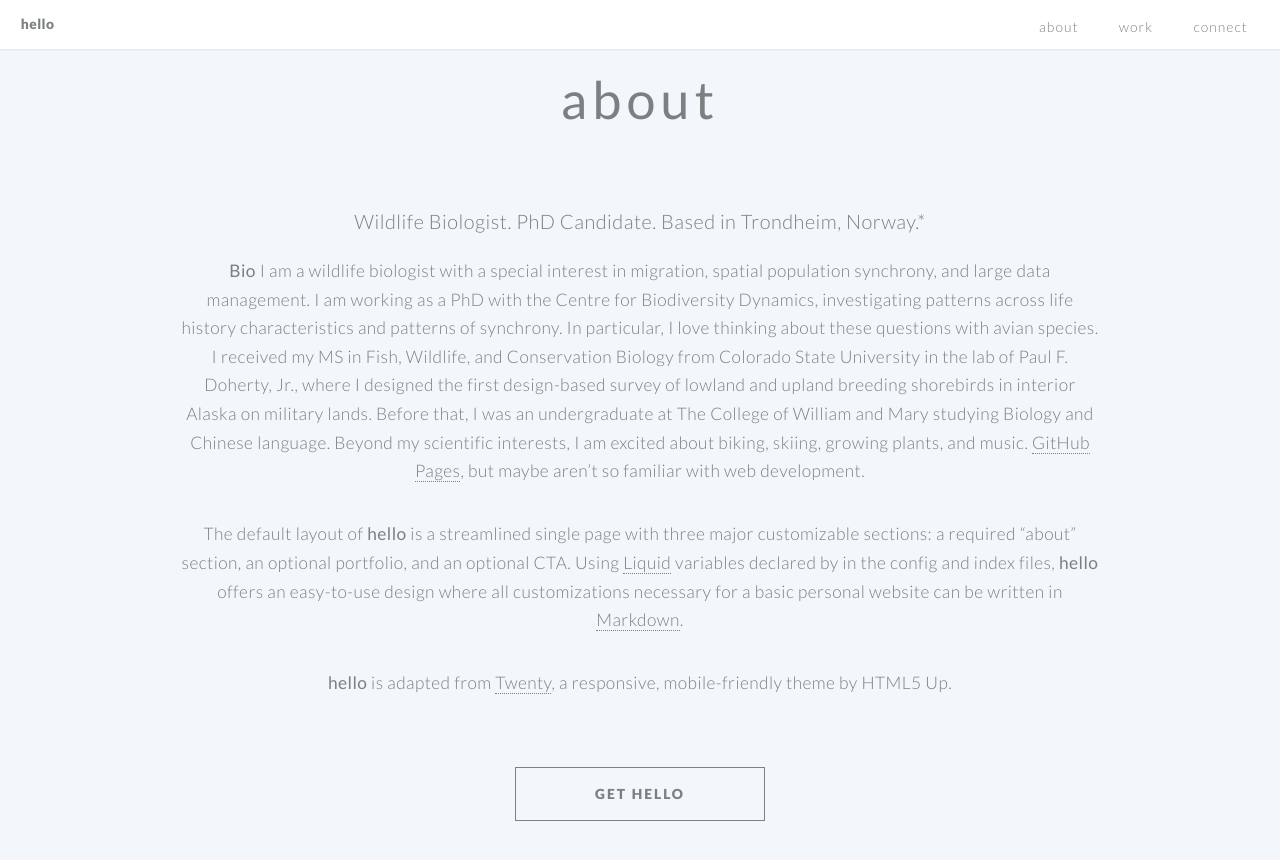
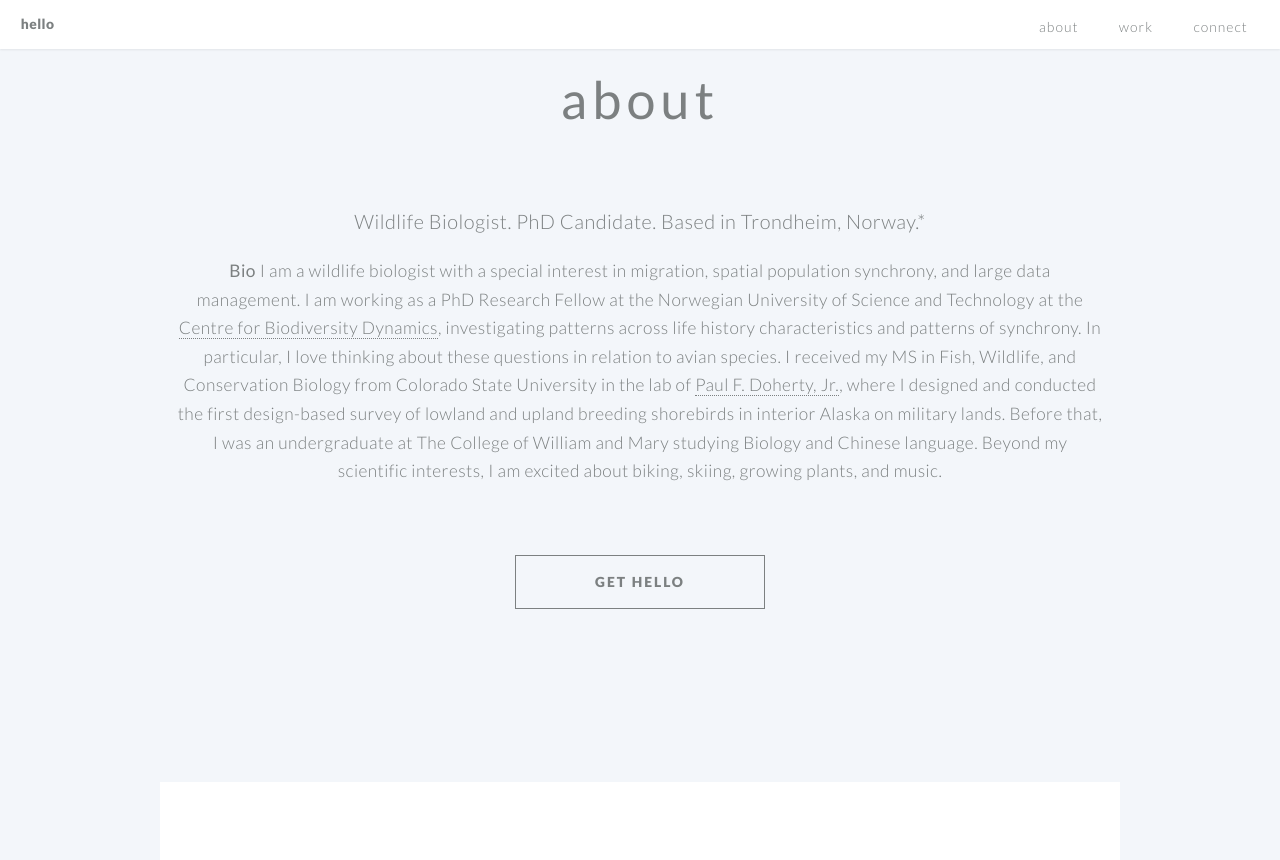
Before and after one commit to EllenCMartin/EllenCMartin.github.io, a Jekyll site: the page built from index.md, in a window 1280 px wide and 900 px high, scrolled down 662 px. Shown: the top 860 px of the window. Built offline with Jekyll 4.4.1, drawn with Linux system fonts in a browser that asks for light colours; some of the changed text lies outside the part shown.

Commit message:
Update index.md

```diff
--- a/index.md
+++ b/index.md
@@ -46,10 +46,4 @@ cta_button_label: contact # the label on the button
 
 
 
-**Bio**             I am a wildlife biologist with a special interest in migration, spatial population synchrony, and large data management. I am working as a PhD with the Centre for Biodiversity Dynamics, investigating patterns across life history characteristics and patterns of synchrony. In particular, I love thinking about these questions with avian species. I received my MS in Fish, Wildlife, and Conservation Biology from Colorado State University in the lab of Paul F. Doherty, Jr., where I designed the first design-based survey of lowland and upland breeding shorebirds in interior Alaska on military lands. Before that, I was an undergraduate at The College of William and Mary studying Biology and Chinese language. Beyond my scientific interests, I am excited about biking, skiing, growing plants, and music.  [GitHub Pages](https://pages.github.com/), but maybe aren't so familiar with web development.
-
-
-The default layout of **hello** is a streamlined single page with three major customizable sections: a required "about" section, an optional portfolio, and an optional CTA. Using [Liquid](https://shopify.github.io/liquid/) variables declared by in the config and index files, **hello** offers an easy-to-use design where all customizations necessary for a basic personal website can be written in [Markdown](https://www.markdownguide.org/basic-syntax/).
-
-
-**hello** is adapted from [Twenty](https://html5up.net/twenty), a responsive, mobile-friendly theme by HTML5 Up.
+**Bio**             I am a wildlife biologist with a special interest in migration, spatial population synchrony, and large data management. I am working as a PhD Research Fellow at the Norwegian University of Science and Technology at the [Centre for Biodiversity Dynamics](https://www.ntnu.edu/cbd), investigating patterns across life history characteristics and patterns of synchrony. In particular, I love thinking about these questions in relation to avian species. I received my MS in Fish, Wildlife, and Conservation Biology from Colorado State University in the lab of [Paul F. Doherty, Jr.](http://sites.warnercnr.colostate.edu/pauldoherty/), where I designed and conducted the first design-based survey of lowland and upland breeding shorebirds in interior Alaska on military lands. Before that, I was an undergraduate at The College of William and Mary studying Biology and Chinese language. Beyond my scientific interests, I am excited about biking, skiing, growing plants, and music.
```
Also changed, not shown: other parts of index.md (+2 -2 lines).
